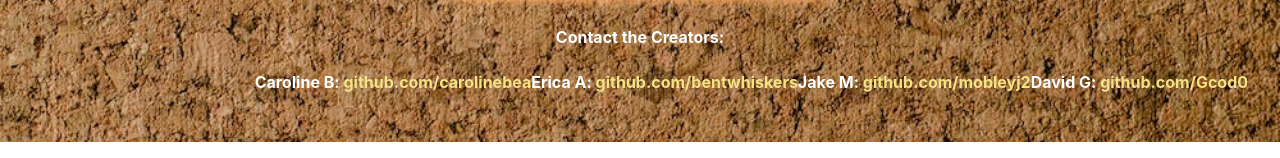
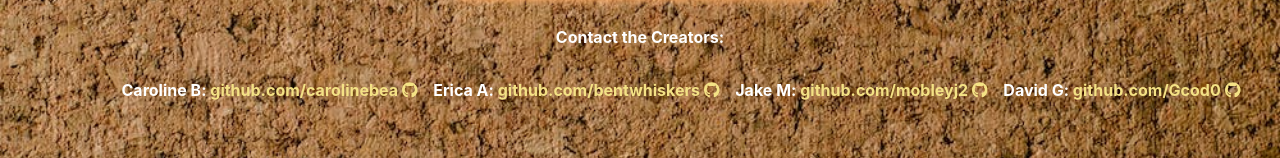
Before and after one commit to bentwhiskers/project-3, a React (Vite) app: page / in a window 1280 px wide. Shown: the part 1059-1217 px from the top of the page. Built offline with nearby package versions, Linux system fonts and the light colour scheme.

Commit message:
added styling to footer.jsx and added fontawesome to package.json

```diff
--- a/client/components/footer.jsx
+++ b/client/components/footer.jsx
@@ -2,10 +2,13 @@
 import { jsx } from '@emotion/react';
 import { css } from '@emotion/react';
 import styled from '@emotion/styled';
+import { FontAwesomeIcon } from '@fortawesome/react-fontawesome';
+import { faGithub } from '@fortawesome/free-brands-svg-icons';
 
 const ListStyle = styled.li`
   color: white;
   font-weight: bold;
+  padding: .5em;
 
 `;
 
@@ -23,10 +26,10 @@ export default function Footer() {
 
       }}>Contact the Creators:</h4>
       <ul>
-        <ListStyle>Caroline B: <LinkStyle>github.com/carolinebea</LinkStyle></ListStyle>
-        <ListStyle>Erica A: <LinkStyle>github.com/bentwhiskers</LinkStyle></ListStyle>
-        <ListStyle>Jake M: <LinkStyle>github.com/mobleyj2</LinkStyle></ListStyle>
-        <ListStyle>David G: <LinkStyle>github.com/Gcod0</LinkStyle></ListStyle>
+        <ListStyle>Caroline B: <LinkStyle>github.com/carolinebea <FontAwesomeIcon icon={faGithub}></FontAwesomeIcon></LinkStyle></ListStyle>
+        <ListStyle>Erica A: <LinkStyle>github.com/bentwhiskers <FontAwesomeIcon icon={faGithub}></FontAwesomeIcon></LinkStyle></ListStyle>
+        <ListStyle>Jake M: <LinkStyle>github.com/mobleyj2 <FontAwesomeIcon icon={faGithub}></FontAwesomeIcon></LinkStyle></ListStyle>
+        <ListStyle>David G: <LinkStyle>github.com/Gcod0 <FontAwesomeIcon icon={faGithub}></FontAwesomeIcon></LinkStyle></ListStyle>
       </ul>
      </div>
     );
--- a/index.html
+++ b/index.html
@@ -4,6 +4,7 @@
     <meta charset="UTF-8" />
     <link rel="icon" type="image/svg+xml" href="/vite.svg" />
     <meta name="viewport" content="width=device-width, initial-scale=1.0" />
+    <link rel="stylesheet" href="https://cdnjs.cloudflare.com/ajax/libs/font-awesome/5.15.1/css/all.min.css">
     <title>Community Board</title>
   </head>
   <body>
--- a/package.json
+++ b/package.json
@@ -12,6 +12,9 @@
   "dependencies": {
     "@emotion/react": "^11.11.1",
     "@emotion/styled": "^11.11.0",
+    "@fortawesome/fontawesome-svg-core": "^6.4.2",
+    "@fortawesome/free-brands-svg-icons": "^6.4.2",
+    "@fortawesome/react-fontawesome": "^0.2.0",
     "axios": "^1.4.0",
     "bcryptjs": "^2.4.3",
     "cors": "^2.8.5",
```
Also changed, not shown: 1 other file (tests, documents, lock files or other folders).
